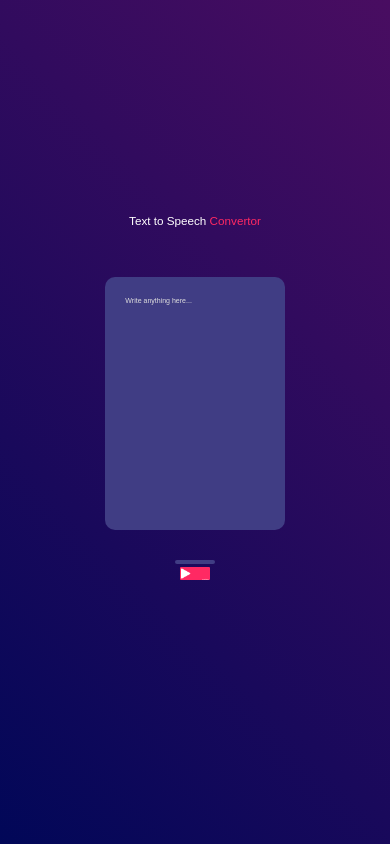
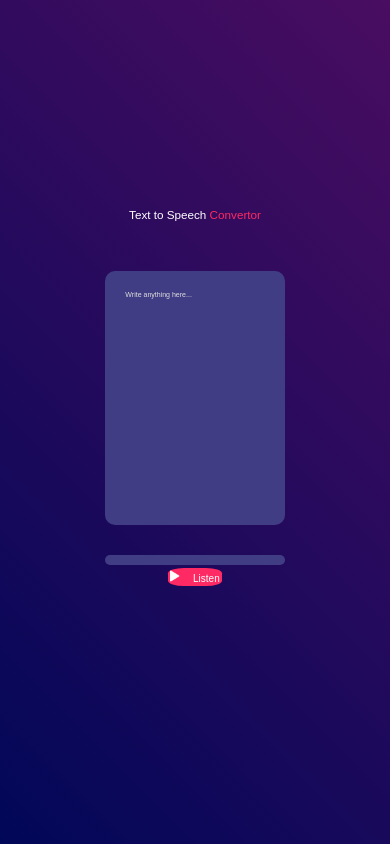
Before and after one commit to saurabhsingh720/textToVoiceConvertor, a plain HTML site: page index.html in a window 390 px wide. Drawn offline with Linux system fonts and the light colour scheme.

Commit message:
Update style.css

```diff
--- a/style.css
+++ b/style.css
@@ -86,13 +86,14 @@ select{
     flex-direction: column;
    }
    select{
-    font-size: 3px;
+    font-size: 9px;
+    width: 100%;
    }
    button{
-    font-size: 2.5px;
-    padding: 0.3px 1px;
+    font-size: 10px;
+    padding: 2px;
 
-    border-radius: 1px;
+    border-radius: 30%;
    }
    textarea{
     width: 46vw;
```
